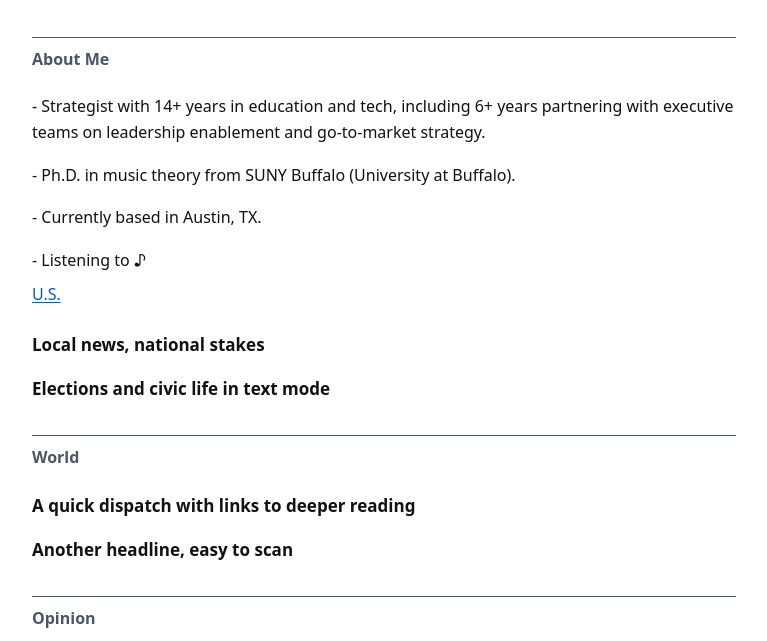
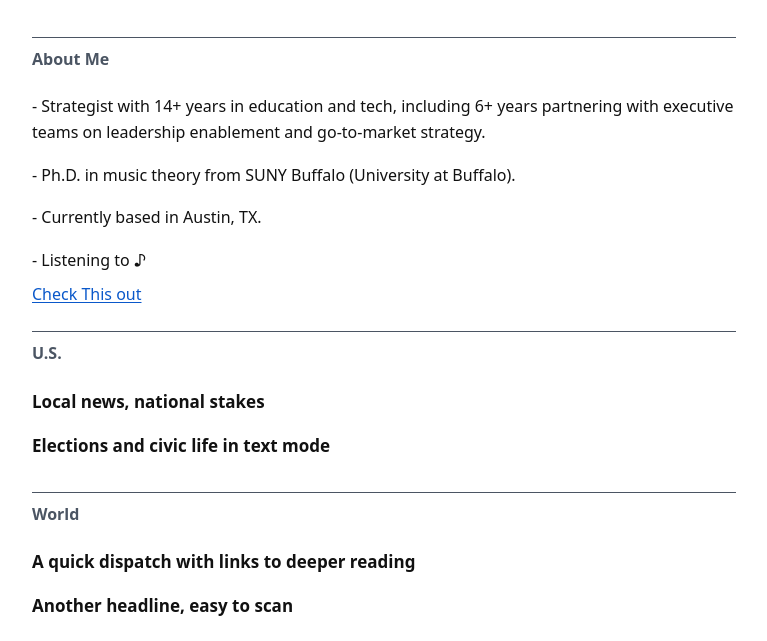
Before and after one commit to mattellwill/mattellwill.github.io, a plain HTML site: page index.html in a window 1280 px wide. Shown: the part 141-782 px from the top of the page, without its empty margins (256-1023 px from the left). Drawn offline with Linux system fonts and the light colour scheme.

Commit message:
Update index.html

```diff
--- a/index.html
+++ b/index.html
@@ -220,7 +220,7 @@
                     - Listening to &#9834
                 </li>
             </ul>
-            <a href="mattellwill.github.io/portfolio.html>Check This out</a>
+            <a href="mattellwill.github.io/portfolio.html">Check This out</a>
             <h2>U.S.</h2>
             <ul class="headline-list" role="list">
                 <li><a href="#">Local news, national stakes</a></li>
```
